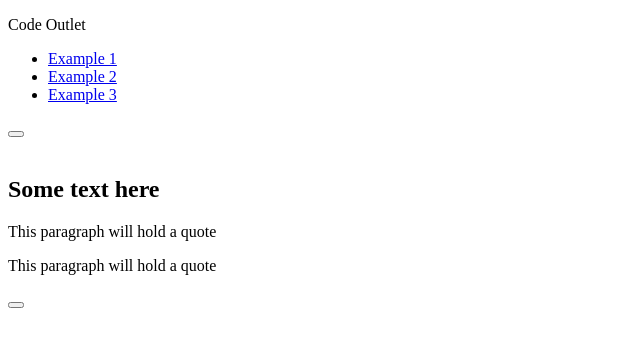
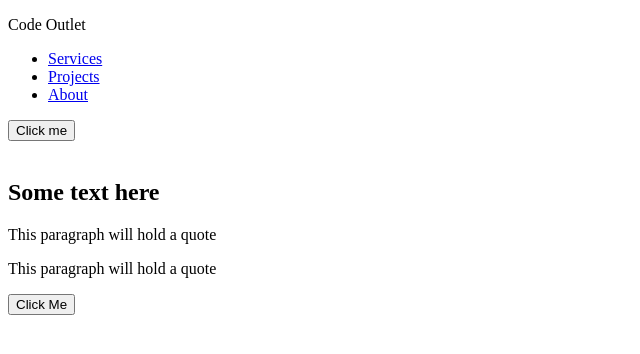
Before and after one commit to SimonJAndrews/odin-flexbox-final, a plain HTML site: page index.html in a window 1280 px wide. Shown: the whole page, without its empty margins (0-640 px from the left). Drawn offline with Linux system fonts and the light colour scheme.

Commit message:
update html

```diff
--- a/index.html
+++ b/index.html
@@ -10,24 +10,24 @@
     <header class="header">
         <p>Code Outlet</p>
         <ul>
-            <li><a href="https://www.example1.com">Example 1</a></li>
-            <li><a href="https://www.example2.com">Example 2</a></li>
-            <li><a href="https://www.example3.com">Example 3</a></li>
+            <li><a href="https://www.example1.com">Services</a></li>
+            <li><a href="https://www.example2.com">Projects</a></li>
+            <li><a href="https://www.example3.com">About</a></li>
         </ul>
     </header>
-    <div>
+    <div class="containerOne">
         <div>
             <p></p>
             <p></p>
-            <button></button>
+            <button>Click me</button>
         </div>
         <div>
             <img>
         </div>
     </div>
-        <div><h2>Some text here </h2>
+        <div class="containerTwo"><h2>Some text here </h2>
      </div>
-     <div>
+     <div class="containerThree">
         <i></i>
         <p></p>
         <i></i>
@@ -37,13 +37,13 @@
         <i></i>
         <p></p>
      </div>
-     <div>
+     <div class="containerFour">
         <p>This paragraph will hold a quote</p>
      </div>
-     <div>
+     <div class="containerFive">
         <div class="card">
         <p>This paragraph will hold a quote</p>
-        <button></button>
+        <button>Click Me</button>
         </div>
      </div>
 </body>
```
